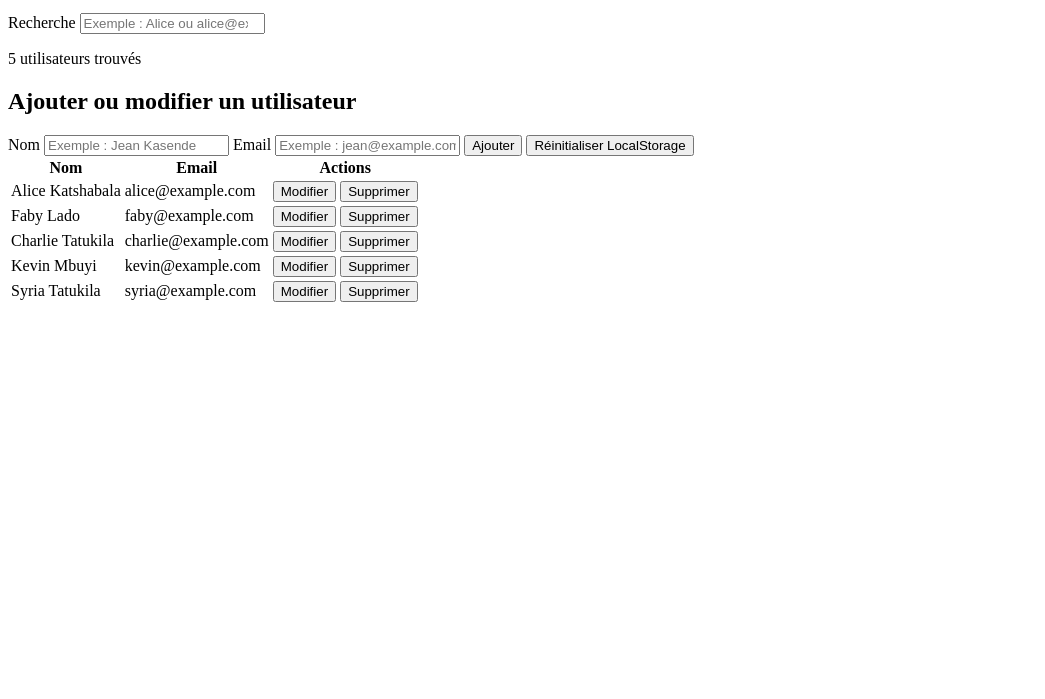
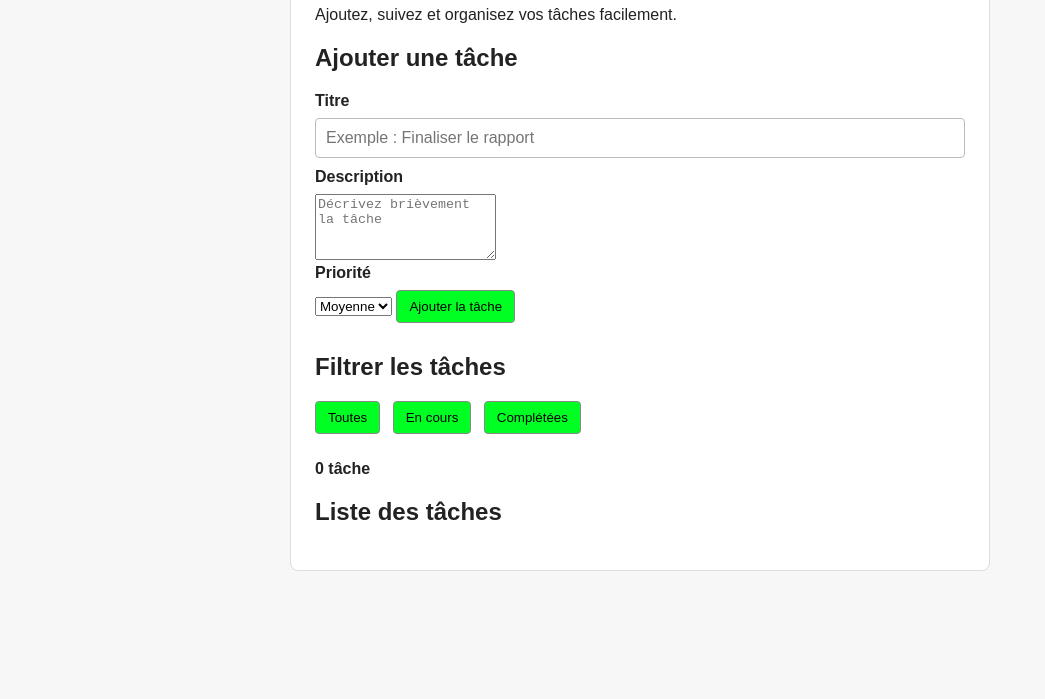
Before and after one commit to Kananga2026-1995/LPTA2, a plain HTML site: page programmation web/index.html in a window 1280 px wide. Shown: the part 101-800 px from the top of the page, without its empty margins (0-1045 px from the left). Drawn offline with Linux system fonts and the light colour scheme.

Commit message:
actualiser the l'index

```diff
--- a/programmation web/index.html
+++ b/programmation web/index.html
@@ -1,51 +1,62 @@
 <!DOCTYPE html>
 <html lang="fr">
 <head>
-  <title>Recherche par nom des etudiants</title>
-  <link rel="stylesheet" href="style.css" />
+  <meta charset="UTF-8" />
+  <meta name="viewport" content="width=device-width, initial-scale=1.0" />
+  <title>Gestionnaire de tâches</title>
+  <link rel="stylesheet" href="styles.css" />
 </head>
 <body onload="initialiserApplication()">
   <main>
-    <h1>Liste des utilisateurs</h1>
+    <h1>Gestionnaire de tâches</h1>
+    <p>Ajoutez, suivez et organisez vos tâches facilement.</p>
 
-    <p>Tapez un nom ou un email pour filtrer la liste.</p>
+    <section aria-labelledby="titreFormulaire">
+      <h2 id="titreFormulaire">Ajouter une tâche</h2>
+      <form id="formTache">
+        <label for="champTitre">Titre</label>
+        <input
+          id="champTitre"
+          type="text"
+          placeholder="Exemple : Finaliser le rapport"
+          required
+        />
 
-    <label for="champRecherche">Recherche</label>
-    <input
-      id="champRecherche"
-      type="search"
-      placeholder="Exemple : Alice ou alice@example.com ..."
-      autocomplete="off"
-    />
+        <label for="champDescription">Description</label>
+        <textarea
+          id="champDescription"
+          rows="4"
+          placeholder="Décrivez brièvement la tâche"
+          required
+        ></textarea>
 
-    <p id="compteurResultats">5 utilisateurs trouvés</p>
+        <label for="champPriorite">Priorité</label>
+        <select id="champPriorite" required>
+          <option value="Basse">Basse</option>
+          <option value="Moyenne" selected>Moyenne</option>
+          <option value="Haute">Haute</option>
+        </select>
 
-    <h2>Ajouter ou modifier un utilisateur</h2>
-    <form id="formUtilisateur">
-      <label for="champNom">Nom</label>
-      <input id="champNom" type="text" placeholder="Exemple : Jean Kasende" required />
+        <button type="submit" id="boutonAjouter">Ajouter la tâche</button>
+      </form>
+    </section>
 
-      <label for="champEmail">Email</label>
-      <input id="champEmail" type="email" placeholder="Exemple : jean@example.com" required />
+    <section aria-labelledby="titreFiltres">
+      <h2 id="titreFiltres">Filtrer les tâches</h2>
+      <div class="zone-filtres" role="group" aria-label="Filtres de tâches">
+        <button type="button" class="bouton-filtre actif" data-filtre="toutes">Toutes</button>
+        <button type="button" class="bouton-filtre" data-filtre="en-cours">En cours</button>
+        <button type="button" class="bouton-filtre" data-filtre="completees">Complétées</button>
+      </div>
+      <p id="compteurResultats">0 tâche</p>
+    </section>
 
-      <button type="submit" id="boutonEnregistrer">Ajouter</button>
-      <button type="button" id="boutonAnnuler" hidden>Annuler la modification</button>
-      <button type="button" id="boutonReinitialiser">Réinitialiser LocalStorage</button>
-    </form>
-
-    <table aria-live="polite">
-      <thead>
-        <tr>
-          <th>Nom</th>
-          <th>Email</th>
-          <th>Actions</th>
-        </tr>
-      </thead>
-      <tbody id="listeUtilisateurs"></tbody>
-    </table>
+    <section aria-live="polite" aria-labelledby="titreListe">
+      <h2 id="titreListe">Liste des tâches</h2>
+      <div id="listeTaches" class="grille-taches"></div>
+    </section>
   </main>
 
-  <!-- Pas de bibliothèque externe : seulement JavaScript -->
   <script src="script.js"></script>
 </body>
 </html>
```
